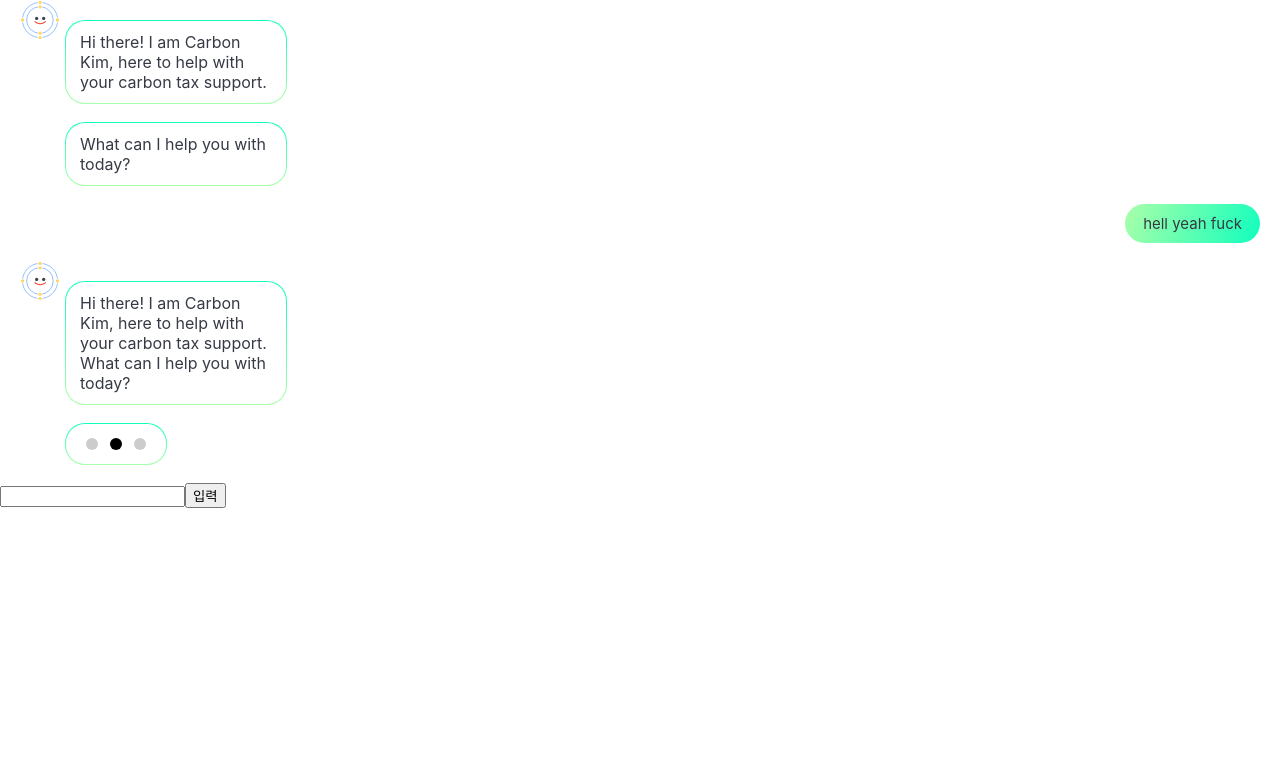
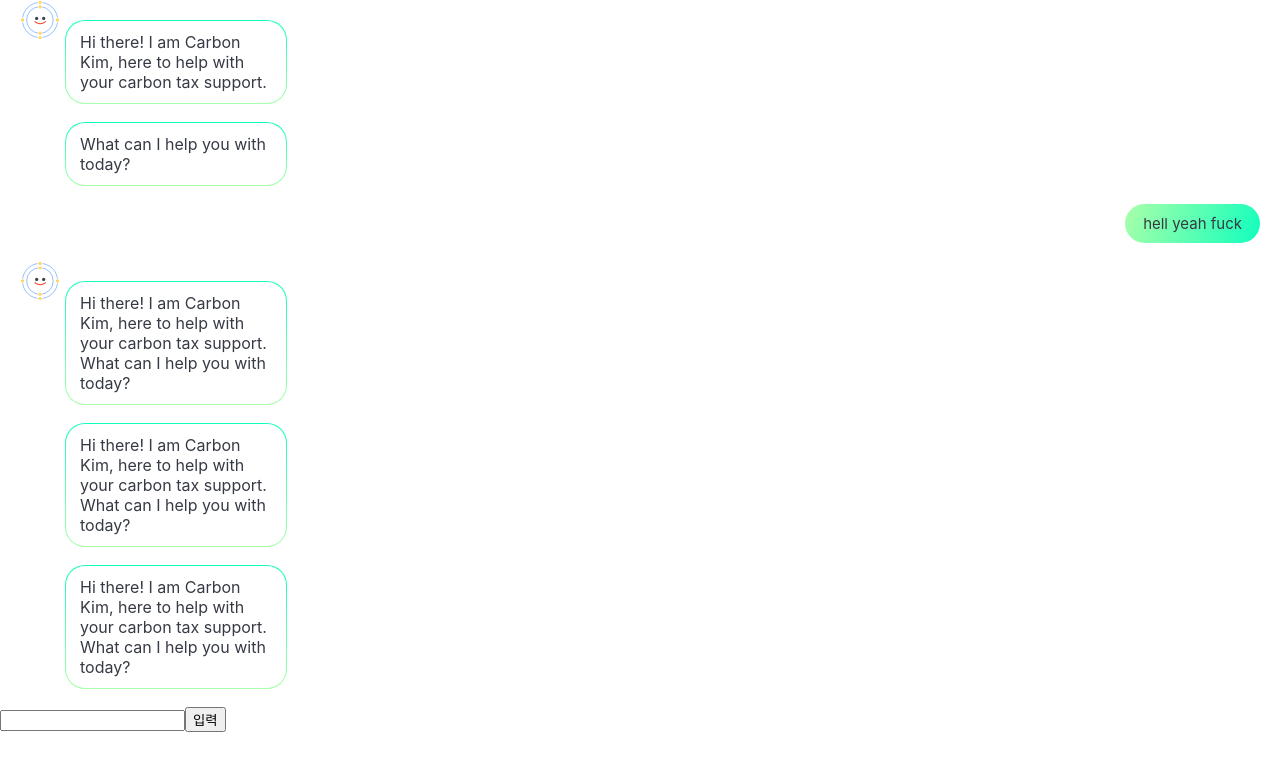
Before and after one commit to IBM-Call-for-Code-2020/front-end, a React (Create React App) app: page /chat in a window 1280 px wide. Shown: the top 770 px of the page. Built offline with nearby package versions, Linux system fonts and the light colour scheme.

Commit message:
:recycle: Make Chat Typing function work

```diff
--- a/src/components/chat/bubble/Bot.jsx
+++ b/src/components/chat/bubble/Bot.jsx
@@ -1,4 +1,4 @@
-import React from 'react'
+import React, { useEffect, useState } from 'react'
 import Row from 'modules/chat/bubble/Row'
 import Bubble from 'modules/chat/bubble/Bot'
 import { Content } from 'modules/chat/bubble'
@@ -7,13 +7,35 @@ import Image from 'modules/chat/bubble/Image'
 import logo from 'static/logo.svg'
 
 function ChatBubbleBotComponent(props) {
-  const { children = '', loading = false, first = true } = props
+  const { children = '', first = true, index = 0 } = props
+
+  const [loadingStatus, setLoadingStatus] = useState(0)
+
+  useEffect(() => {
+    // 0
+    if (!index) {
+      setLoadingStatus(2)
+      return
+    }
+
+    setTimeout(() => {
+      setLoadingStatus(1)
+    }, 2300 * (index - 1))
+
+    setTimeout(() => {
+      setLoadingStatus(2)
+    }, 2000 * index)
+  }, [index])
+
+  if (loadingStatus === 0) {
+    return <div />
+  }
 
   return (
     <Row>
       {first ? <Image src={logo} /> : ''}
-      <Bubble loading={loading} first={first}>
-        {!loading ? <Content>{children}</Content> : <Loading />}
+      <Bubble loading={loadingStatus === 1} first={first}>
+        {loadingStatus === 2 ? <Content>{children}</Content> : <Loading />}
       </Bubble>
     </Row>
   )
--- a/src/containers/chat/Chats.jsx
+++ b/src/containers/chat/Chats.jsx
@@ -9,11 +9,9 @@ const data = [
       {
         content:
           'Hi there! I am Carbon Kim, here to help with your carbon tax support.',
-        loading: false,
       },
       {
         content: 'What can I help you with today?',
-        loading: false,
       },
     ],
   },
@@ -31,11 +29,14 @@ const data = [
       {
         content:
           'Hi there! I am Carbon Kim, here to help with your carbon tax support. What can I help you with today?',
-        loading: false,
       },
       {
-        content: 'lorem ipsum',
-        loading: true,
+        content:
+          'Hi there! I am Carbon Kim, here to help with your carbon tax support. What can I help you with today?',
+      },
+      {
+        content:
+          'Hi there! I am Carbon Kim, here to help with your carbon tax support. What can I help you with today?',
       },
     ],
   },
@@ -48,7 +49,7 @@ function ChatListsContainer(props) {
         <div key={Number(i)}>
           {_i.chat === 'bot' ? (
             _i.content.map((_j, j) => (
-              <Bot key={Number(j)} loading={_j.loading} first={j === 0}>
+              <Bot key={Number(j)} first={j === 0} index={j}>
                 {_j.content}
               </Bot>
             ))
```
